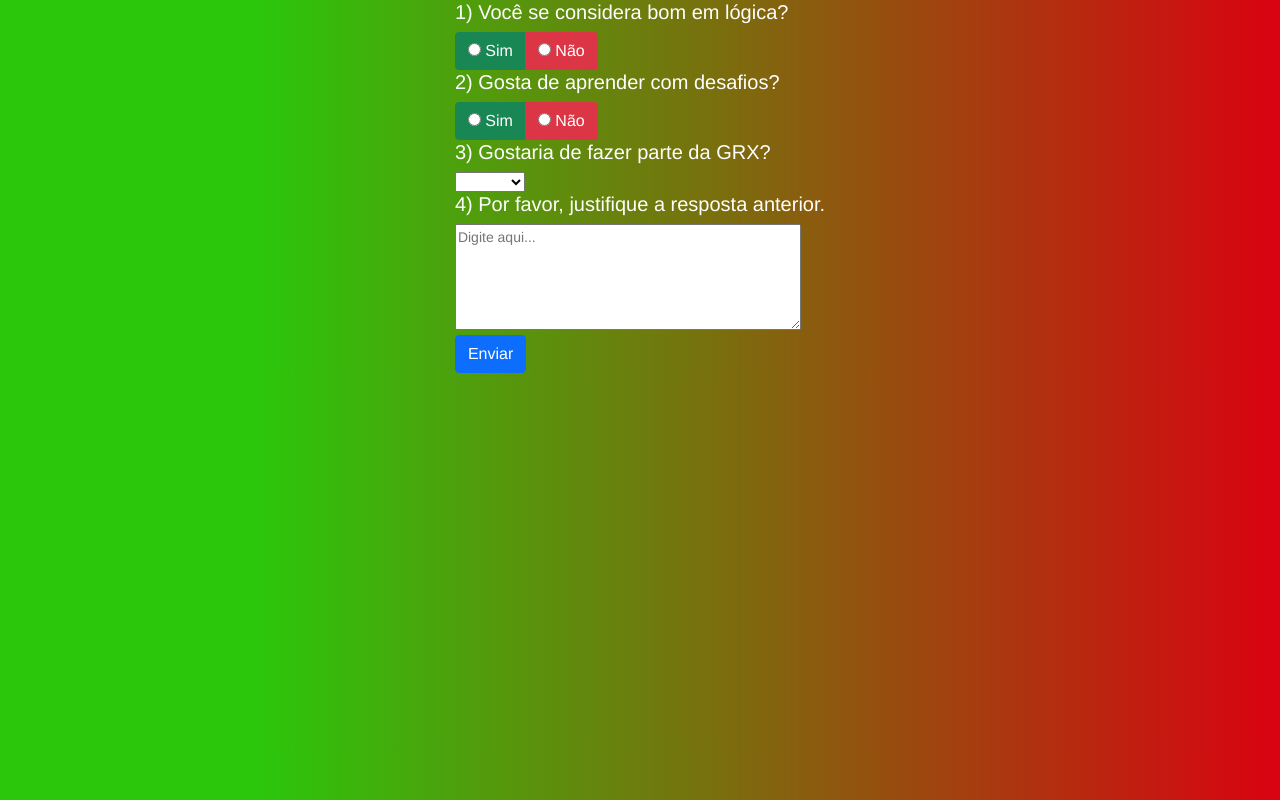
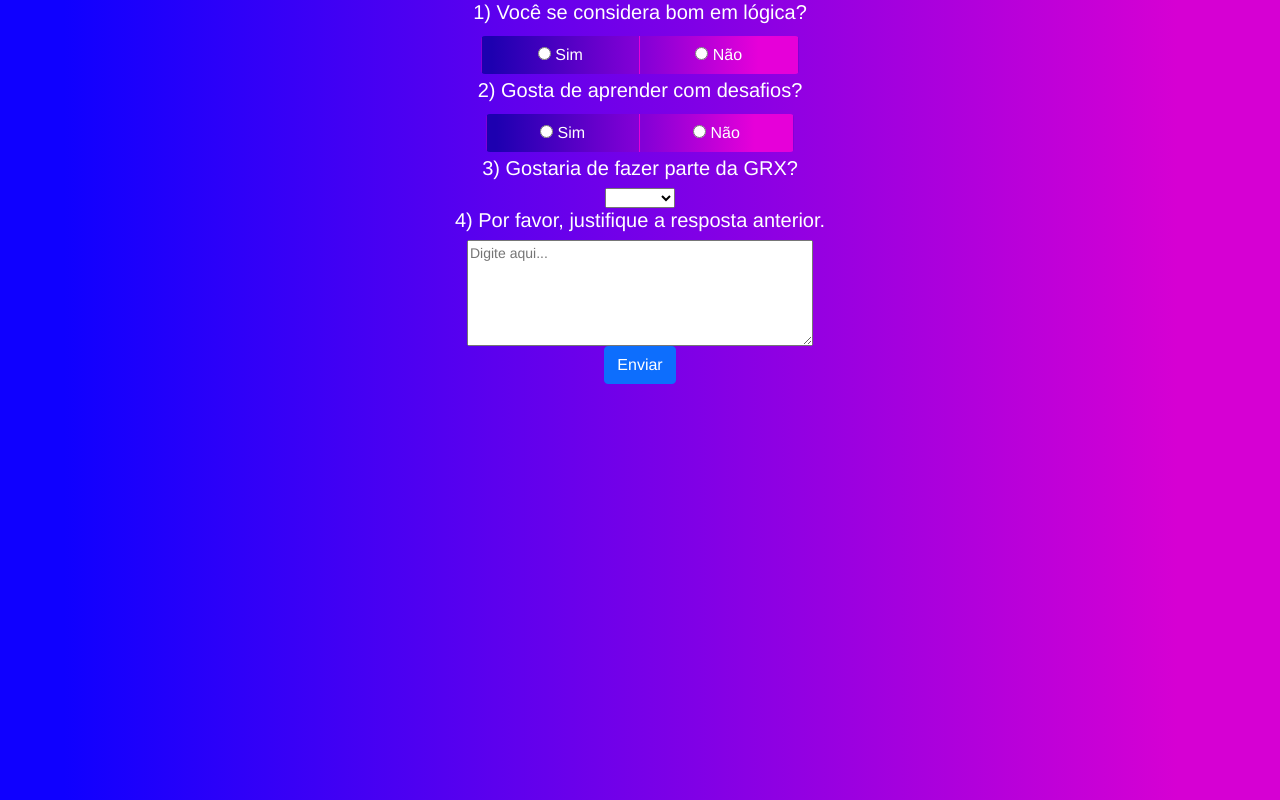
Before and after one commit to williamnstolb/desafioGRX, a React (Create React App) app in the folder app/frontend/: page /forms in a window 1280 px wide. Built offline with nearby package versions, Linux system fonts and the light colour scheme.

Commit message:
Estilização dos botões das perguntas 1 e 2

```diff
--- a/app/frontend/src/components/BoxText.jsx
+++ b/app/frontend/src/components/BoxText.jsx
@@ -4,7 +4,7 @@ export default class BoxText extends Component {
   render() {
     const { name, onChange } = this.props;
     return (
-      <div>
+      <div class="d-flex justify-content-center">
         <textarea
           name={ name }
           onChange={ onChange }
--- a/app/frontend/src/components/Select.jsx
+++ b/app/frontend/src/components/Select.jsx
@@ -4,7 +4,7 @@ export default class Select extends Component {
   render() {
     const { name, onChange } = this.props;
     return (
-      <div>
+      <div class="d-flex justify-content-center">
         <select name={ name } onChange={ onChange } required={ true }>
             <option value=""></option>
             <option value="Sim">Sim</option>
--- a/app/frontend/src/components/SelectOption.jsx
+++ b/app/frontend/src/components/SelectOption.jsx
@@ -1,15 +1,16 @@
-import React, { Component } from 'react'
+import React, { Component } from 'react';
+import '../styles/components/selectOption.css';
 
 export default class SelectOption extends Component {
   render() {
     const { name, onChange } = this.props;
     return (
-      <div class="btn-group btn-group-toggle" data-toggle="buttons">
-        <label forHtml="Sim" class="btn btn-success">
-          <input type="radio" name={ name } id="Sim" autocomplete="off" onChange={ onChange } value="Sim"/> Sim
+      <div class="btn-group btn-sm btn-group-toggle d-flex justify-content-center" data-toggle="buttons">
+        <label forHtml="btn-yes" class="btn btn-yes">
+          <input type="radio" name={ name } id="btn-yes" autocomplete="off" onChange={ onChange } value="Sim"/> Sim
         </label>
-        <label forHtml="Não" class="btn btn-danger">
-          <input type="radio" name={ name } id="Não" autocomplete="off" onChange={ onChange } value="Não"/> Não
+        <label forHtml="btn-no" class="btn btn-no">
+          <input type="radio" name={ name } id="btn-no" autocomplete="off" onChange={ onChange } value="Não"/> Não
         </label>
       </div>
     )
--- a/app/frontend/src/index.js
+++ b/app/frontend/src/index.js
@@ -2,7 +2,7 @@ import React from 'react';
 import ReactDOM from 'react-dom/client';
 import { BrowserRouter } from 'react-router-dom';
 import 'bootstrap/dist/css/bootstrap.min.css';
-import './style/index.css';
+import './styles/index.css';
 import App from './App';
 import reportWebVitals from './reportWebVitals';
 
--- a/app/frontend/src/pages/Forms.jsx
+++ b/app/frontend/src/pages/Forms.jsx
@@ -74,34 +74,34 @@ export default class Forms extends Component {
   render() {
     const { sent } = this.state;
     return (
-      <div class="container-sm d-flex justify-content-center">
+      <div class="container-sm d-flex justify-content-center ">
         <form onSubmit={ this.onSubmit}>
-          <div class=".card-body">
+          <div class=".card-body d-flex justify-content-center">
             <label htmlFor='pergunta1'>
               <h5 class="card-title">1) Você se considera bom em lógica?</h5>
               <SelectOption name="Pergunta1" onChange={ this.onChange }/>
             </label>
           </div>
-          <div class=".card-body">
+          <div class=".card-body d-flex justify-content-center">
             <label htmlFor='pergunta2'>
               <h5 class="card-title">2) Gosta de aprender com desafios?</h5>
               <SelectOption name="Pergunta2" onChange={ this.onChange }/>
             </label>
           </div>
-          <div class=".card-body">
+          <div class=".card-body d-flex justify-content-center">
             <label htmlFor='pergunta3'>
               <h5 class="card-title">3) Gostaria de fazer parte da GRX?</h5>
               <Select name="Pergunta3" onChange={ this.onChange }/>
             </label>
           </div>
-          <div class=".card-body">
+          <div class=".card-body d-flex justify-content-center">
             <label htmlFor='pergunta4'>
               <h5 class="card-title">4) Por favor, justifique a resposta anterior.</h5>
               <BoxText name="Pergunta4" onChange={ this.onChange }/>
             </label>
           </div>
-          <div>
-            <Button type="submit" class="btn btn-primary">Enviar</Button>
+          <div class="d-flex justify-content-center">
+            <Button type="submit" class="btn btn-primary ">Enviar</Button>
           </div>
         </form>
         {sent && <Result />}
--- a/app/frontend/src/style/index.css
+++ /dev/null
@@ -1,12 +0,0 @@
-body {
-  background: rgb(43,199,11);
-  background: -moz-linear-gradient(90deg, rgba(43,199,11,1) 20%, rgba(218,2,17,1) 100%);
-  background: -webkit-linear-gradient(90deg, rgba(43,199,11,1) 20%, rgba(218,2,17,1) 100%);
-  background: linear-gradient(90deg, rgba(43,199,11,1) 20%, rgba(218,2,17,1) 100%);
-  filter: progid:DXImageTransform.Microsoft.gradient(startColorstr="#2bc70b",endColorstr="#da0211",GradientType=1);
-  font-family: "Helvetica Neue", Helvetica, Arial, sans-serif;
-  font-size: 14px;
-  line-height: 1.42857143;
-  color: #fff;
-  padding: 0;
-}
--- /dev/null
+++ b/app/frontend/src/styles/components/selectOption.css
@@ -0,0 +1,11 @@
+.btn-yes {
+  background: rgb(29,0,176);
+  background: linear-gradient(90deg, rgba(29,0,176,1) 6%, rgba(131,0,214,1) 98%);
+  color: #fff;
+}
+
+.btn-no {
+  background: rgb(131,0,214);
+  background: linear-gradient(90deg, rgba(131,0,214,1) 2%, rgba(230,0,217,1) 75%);
+  color: rgb(255, 255, 255);
+}
--- /dev/null
+++ b/app/frontend/src/styles/index.css
@@ -0,0 +1,12 @@
+body {
+  background: rgb(15,0,255);
+  background: -moz-linear-gradient(90deg, rgba(15,0,255,1) 5%, rgba(214,0,211,1) 92%);
+  background: -webkit-linear-gradient(90deg, rgba(15,0,255,1) 5%, rgba(214,0,211,1) 92%);
+  background: linear-gradient(90deg, rgba(15,0,255,1) 5%, rgba(214,0,211,1) 92%);
+  filter: progid:DXImageTransform.Microsoft.gradient(startColorstr="#0f00ff",endColorstr="#d600d3",GradientType=1);
+  font-family: "Helvetica Neue", Helvetica, Arial, sans-serif;
+  font-size: 14px;
+  line-height: 1.42857143;
+  color: #fff;
+  padding: 0;
+}
```
